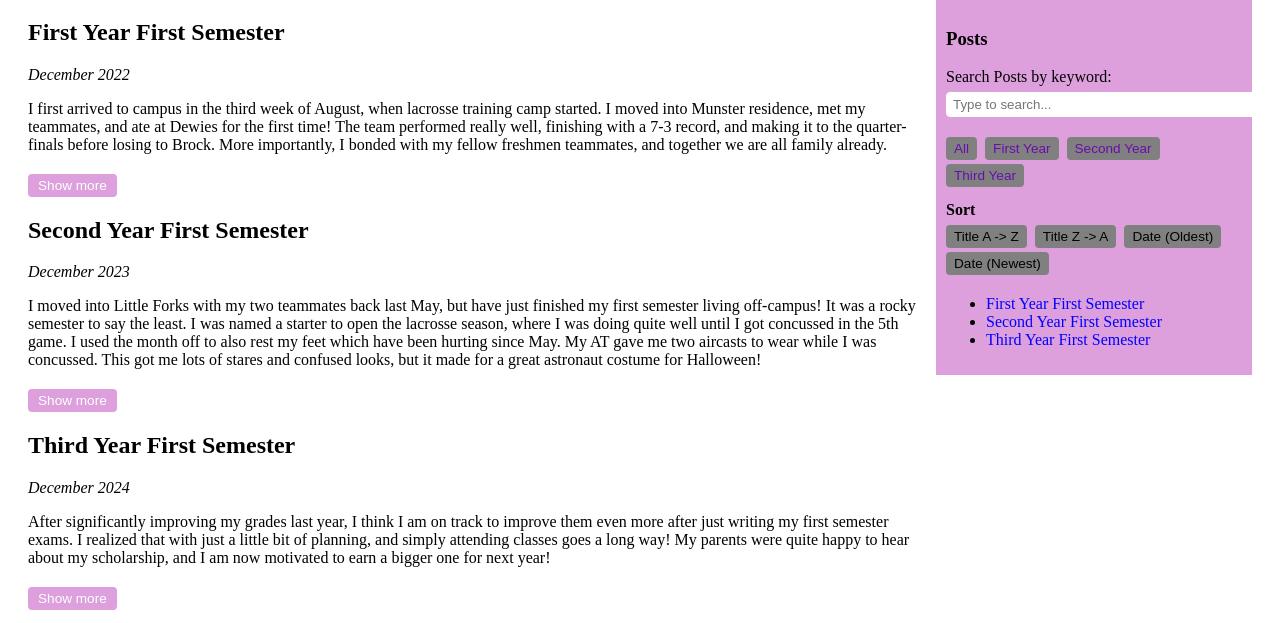
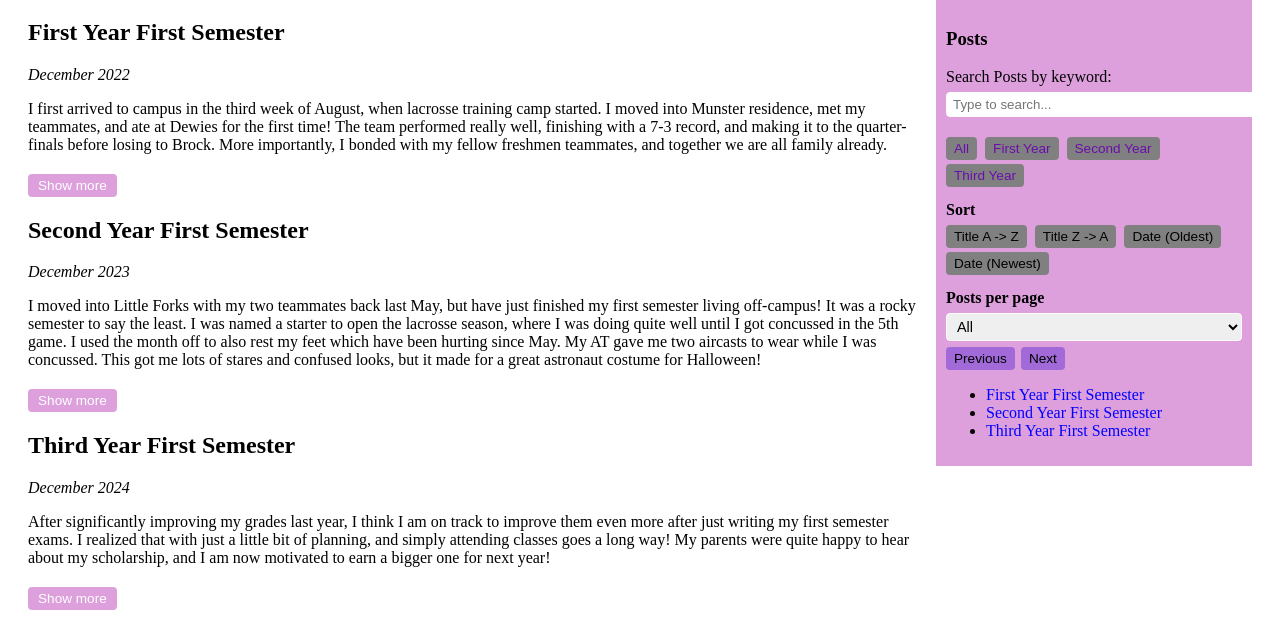
Before and after one commit to ThomasJones28/ThomasJones28.github.io, a PHP site: page /blog.php in a window 1280 px wide. Shown: the part 252-875 px from the top of the page. Run offline with PHP 8.4, Linux system fonts and the light colour scheme.

Commit message:
Lab10 O11

```diff
--- a/my_site/blog.js
+++ b/my_site/blog.js
@@ -131,4 +131,73 @@ document.addEventListener('DOMContentLoaded', function () {
             });
         });
     }
+    // Pagination posts per page, and move to next/prev page
+    const perPageSelect = document.getElementById('posts-per-page');
+    const prevPageBtn = document.getElementById('prev-page');
+    const nextPageBtn = document.getElementById('next-page');
+    const pageInfo = document.getElementById('page-info');
+
+    const articlesForPagination = Array.from(document.querySelectorAll('main article'));
+
+    let currentPage = 1;
+    let itemsPerPage = 'all';
+
+    function renderPage() {
+        if (itemsPerPage === 'all') {
+            // Show all posts, hide page info and button toggle state
+            articlesForPagination.forEach(article => {
+                article.style.display = '';
+            });
+            if (pageInfo) {
+                pageInfo.textContent = 'Showing all posts';
+            }
+            return;
+        }
+
+        const perPage = parseInt(itemsPerPage, 10);
+        const totalItems = articlesForPagination.length;
+        const totalPages = Math.ceil(totalItems / perPage);
+
+        // Set currentPage min/max
+        if (currentPage < 1) currentPage = 1;
+        if (currentPage > totalPages) currentPage = totalPages;
+
+        const startIndex = (currentPage - 1) * perPage;
+        const endIndex = startIndex + perPage;
+
+        articlesForPagination.forEach((article, index) => {
+            if (index >= startIndex && index < endIndex) {
+                article.style.display = '';
+            } else {
+                article.style.display = 'none';
+            }
+        });
+
+        if (pageInfo) {
+            pageInfo.textContent = 'Page ' + currentPage + ' of ' + totalPages;
+        }
+    }
+
+    if (perPageSelect && prevPageBtn && nextPageBtn) {
+        // If User changes numberof posts per page
+        perPageSelect.addEventListener('change', function () {
+            itemsPerPage = perPageSelect.value;
+            currentPage = 1;
+            renderPage();
+        });
+
+        // Previous page button
+        prevPageBtn.addEventListener('click', function () {
+            if (itemsPerPage === 'all') return;
+            currentPage -= 1;
+            renderPage();
+        });
+
+        // Next page button
+        nextPageBtn.addEventListener('click', function () {
+            if (itemsPerPage === 'all') return;
+            currentPage += 1;
+            renderPage();
+        });
+    }
 });
--- a/my_site/blog.php
+++ b/my_site/blog.php
@@ -148,6 +148,20 @@ if (file_exists($blog_file)) {
                 <button type="button" class="sort-btn" data-sort="date-asc">Date (Oldest)</button>
                 <button type="button" class="sort-btn" data-sort="date-desc">Date (Newest)</button>
             </div>
+            <!--Pagination controls-->
+            <div class="pagination-controls">
+                <h4>Posts per page</h4>
+                <select id="posts-per-page">
+                    <option value="all">All</option>
+                    <option value="1">1</option>
+                    <option value="2">2</option>
+                </select>
+                <div class="page-buttons">
+                    <button type="button" id="prev-page">Previous</button>
+                    <button type="button" id="next-page">Next</button>
+                </div>
+                <p id="page-info"></p>
+            </div>
             <ul>
                 <?php foreach ($posts as $post): ?>
                     <li>
--- a/my_site/my_style.css
+++ b/my_site/my_style.css
@@ -404,3 +404,39 @@ input[type="submit"] {
   border: 1px solid white;
   font-size: 0,9em;
 }
+.pagination-controls {
+  margin-bottom: 10px;
+}
+.pagination-controls h4 {
+  margin: 6px 0;
+}
+#posts-per-page {
+  width: 100%;
+  padding: 4px 6px;
+  border-radius: 4px;
+  border: 1px solid white;
+  font-size: 0.9em;
+  margin-bottom: 6px;
+}
+.page-buttons {
+  display: flex;
+  gap: 6px;
+  margin-bottom: 4px;
+}
+#prev-page,
+#next-page {
+  background-color: #a26ad8;
+  color: black;
+  border: none;
+  padding: 4px 8px;
+  border-radius: 4px;
+  cursor: pointer;
+  font-size: 0.85em;
+}
+#prev-page:hover,
+#next-page:hover {
+  background-color: #6a0dad;
+}
+#page-info {
+  font-size: 0.8em;
+}
```
